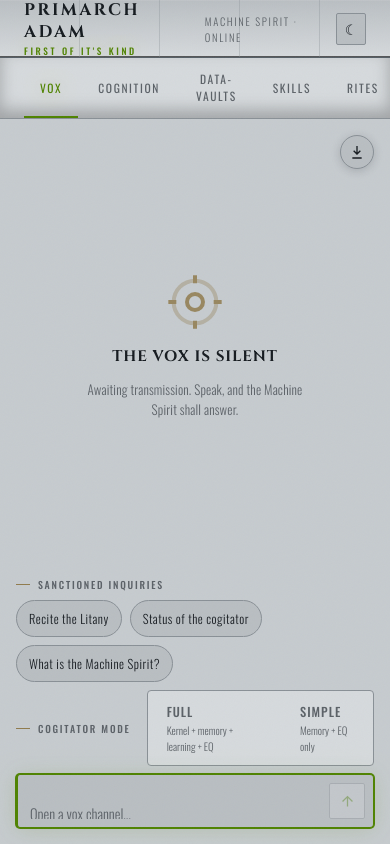
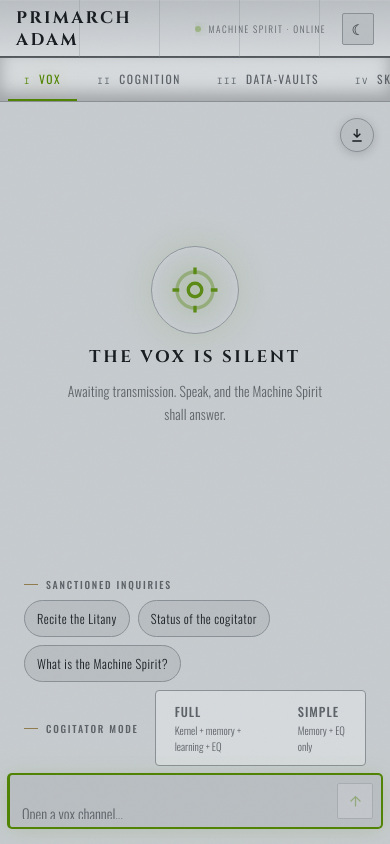
Before and after one commit to AdamMostofi/ADAM, a Flask app: page / in a window 390 px wide. Run offline with Flask 3, Linux system fonts and the light colour scheme; some libraries are stand-ins or nearby versions.

Commit message:
ui: layout and UX pass
- readable 920px chat column, wider empty-state sigil, message max widths
- bento stat cards, sticky-feeling metal chrome, roman tab indices, live status dot
- skip link, tab panel labelling, Home/End tab keys, mobile and reduced-motion rules

```diff
--- a/interface/web/static/css/app.css
+++ b/interface/web/static/css/app.css
@@ -60,10 +60,16 @@
   background: var(--void-2);
   border-bottom: 1px solid var(--edge);
   box-shadow: inset 0 -8px 16px oklch(0% 0 0 / 0.25);
+  counter-reset: tab;
+  overflow-x: auto;
+  scrollbar-width: none;
 }
+.tabs::-webkit-scrollbar { display: none; }
 .tab {
+  position: relative;
   padding: var(--space-3) var(--space-4);
   border: 0;
+  white-space: nowrap;
   border-bottom: 2px solid transparent;
   background: transparent;
   color: var(--ash);
@@ -74,6 +80,17 @@
   text-transform: uppercase;
   transition: color 0.15s ease, border-color 0.15s ease, background 0.15s ease;
 }
+.tab::before {
+  counter-increment: tab;
+  content: counter(tab, upper-roman);
+  margin-right: var(--space-2);
+  font-family: var(--font-mono);
+  font-size: 0.56rem;
+  color: var(--edge-strong);
+  transition: color 0.15s ease;
+}
+.tab:hover::before { color: var(--bone-2); }
+.tab.active::before { color: var(--accent); }
 .tab:hover { color: var(--bone); background: oklch(100% 0 0 / 0.03); }
 .tab.active {
   color: var(--accent);
@@ -276,11 +315,92 @@
 .settings-actions {
   display: flex;
   gap: var(--space-2);
-  padding: 0 var(--space-6);
+  width: 100%;
+  max-width: 1100px;
+  margin: 0 auto;
+  padding: var(--space-2) var(--space-6) 0;
 }
 .add-fact-form {
   display: flex;
   gap: var(--space-2);
+  width: 100%;
+  max-width: 1100px;
+  margin: 0 auto;
   padding: var(--space-3) var(--space-6) 0;
   flex-wrap: wrap;
 }
+
+
+/* ---------- Layout rhythm ---------- */
+html { scroll-behavior: smooth; }
+
+.header-status {
+  display: flex;
+  align-items: center;
+  gap: var(--space-2);
+  max-width: 46vw;
+  overflow: hidden;
+  white-space: nowrap;
+}
+.header-status::before {
+  content: "";
+  width: 6px;
+  height: 6px;
+  border-radius: 50%;
+  background: var(--accent);
+  box-shadow: 0 0 10px var(--accent);
+  animation: adam-breathe 2.6s ease-in-out infinite;
+}
+@keyframes adam-breathe {
+  0%, 100% { opacity: 1; }
+  50% { opacity: 0.35; }
+}
+
+.chat-pane > .adam-conversation { width: 100%; }
+
+.chat-pane > .adam-suggestions,
+.chat-pane > .adam-model-selector,
+.chat-pane > .adam-thinking {
+  width: min(920px, calc(100% - var(--space-8)));
+  margin-inline: auto;
+}
+.chat-pane > .adam-prompt {
+  width: min(920px, calc(100% - var(--space-8)));
+  margin: 0 auto var(--space-4);
+}
+.chat-pane > .adam-loader {
+  width: min(920px, calc(100% - var(--space-8)));
+  margin-inline: auto;
+}
+
+.tab-content.active { animation: adam-panel-in 0.18s ease-out; }
+@keyframes adam-panel-in {
+  from { opacity: 0; transform: translateY(3px); }
+  to { opacity: 1; transform: none; }
+}
+
+@media (max-width: 720px) {
+  .header { padding: 0 var(--space-4); }
+  .brand-sub { display: none; }
+  .header-status { max-width: 34vw; font-size: 0.58rem; }
+  .tabs { padding: 0 var(--space-2); }
+  .pane-head { padding: var(--space-3) var(--space-4); }
+  .scroll-list { padding: var(--space-3) var(--space-4) var(--space-8); }
+  .stats-panel { padding: 0 var(--space-4); grid-template-columns: repeat(2, 1fr); }
+  .settings-actions, .add-fact-form { padding-inline: var(--space-4); }
+  .graph-container { margin: var(--space-3) var(--space-4); }
+  .chat-pane > .adam-suggestions,
+  .chat-pane > .adam-model-selector,
+  .chat-pane > .adam-thinking,
+  .chat-pane > .adam-prompt,
+  .chat-pane > .adam-loader {
+    width: calc(100% - var(--space-4));
+  }
+}
+
+@media (prefers-reduced-motion: reduce) {
+  html { scroll-behavior: auto; }
+  .tab-content.active { animation: none; }
+  .header-status::before { animation: none; }
+  .list-item:hover, .stat-row:hover { transform: none; }
+}
--- a/interface/web/static/css/base.css
+++ b/interface/web/static/css/base.css
@@ -90,6 +90,24 @@ button {
   overflow: hidden;
 }
 
+/* Skip link */
+.skip-link {
+  position: fixed;
+  top: -48px;
+  left: var(--space-4);
+  z-index: 100;
+  padding: var(--space-2) var(--space-4);
+  border: 1px solid var(--accent);
+  background: var(--void);
+  color: var(--accent);
+  font-size: 0.78rem;
+  letter-spacing: 0.08em;
+  text-transform: uppercase;
+  text-decoration: none;
+  transition: top 0.15s ease;
+}
+.skip-link:focus { top: var(--space-2); }
+
 /* Utility */
 .hidden { display: none !important; }
 .sr-only {
--- a/interface/web/static/css/components.css
+++ b/interface/web/static/css/components.css
@@ -13,7 +13,10 @@
   display: flex;
   flex-direction: column;
   gap: var(--space-6);
-  padding: var(--space-6) var(--space-4);
+  width: 100%;
+  max-width: 920px;
+  margin: 0 auto;
+  padding: var(--space-8) var(--space-4);
   min-height: 100%;
 }
 
@@ -30,24 +33,35 @@
 }
 
 .adam-conversation-empty-icon {
-  width: 64px;
-  height: 64px;
-  color: var(--gold);
-  opacity: 0.6;
+  display: grid;
+  place-items: center;
+  width: 88px;
+  height: 88px;
+  padding: var(--space-4);
+  color: var(--accent);
+  border: 1px solid var(--edge);
+  border-radius: 50%;
+  background: radial-gradient(circle, var(--glow), transparent 70%);
+  box-shadow: 0 0 40px var(--glow), inset 0 1px 0 oklch(100% 0 0 / 0.08);
+  opacity: 0.9;
 }
 .adam-conversation-empty-icon svg { width: 100%; height: 100%; }
 
 .adam-conversation-empty h3 {
-  font-size: 0.95rem;
+  font-size: 1.05rem;
+  letter-spacing: 0.16em;
   color: var(--bone);
   text-transform: uppercase;
+  text-wrap: balance;
 }
 
 .adam-conversation-empty p {
   margin: 0;
-  font-size: 0.82rem;
+  font-size: 0.86rem;
   font-weight: 300;
-  max-width: 34ch;
+  max-width: 46ch;
+  line-height: 1.6;
+  text-wrap: pretty;
 }
 
 .adam-scroll-button,
@@ -140,7 +154,9 @@
 .adam-message.is-assistant .adam-message-content {
   padding-left: var(--space-3);
   border-left: 2px solid var(--edge-strong);
+  max-width: 72ch;
 }
+.adam-message.is-user .adam-message-content { max-width: 60ch; }
 
 .adam-message-actions {
   display: flex;
--- a/interface/web/static/js/app.js
+++ b/interface/web/static/js/app.js
@@ -21,7 +21,12 @@ function setupTheme() {
   const theme = stored ?? (window.matchMedia("(prefers-color-scheme: light)").matches ? "light" : "dark");
   root.setAttribute("data-theme", theme);
   const btn = $("#theme-toggle");
-  const sync = () => (btn.textContent = root.getAttribute("data-theme") === "dark" ? "☀" : "☾");
+  const sync = () => {
+    const dark = root.getAttribute("data-theme") === "dark";
+    btn.textContent = dark ? "☀" : "☾";
+    btn.setAttribute("aria-pressed", String(dark));
+    btn.setAttribute("aria-label", dark ? "Switch to light theme" : "Switch to dark theme");
+  };
   btn.addEventListener("click", () => {
     const next = root.getAttribute("data-theme") === "dark" ? "light" : "dark";
     root.setAttribute("data-theme", next);
@@ -52,6 +57,8 @@ function setupTabs() {
     btn.tabIndex = btn.classList.contains("active") ? 0 : -1;
     btn.addEventListener("click", () => activate(btn.dataset.tab));
     btn.addEventListener("keydown", (e) => {
+      if (e.key === "Home") { e.preventDefault(); tabs[0].focus(); activate(tabs[0].dataset.tab); return; }
+      if (e.key === "End") { e.preventDefault(); const last = tabs[tabs.length - 1]; last.focus(); activate(last.dataset.tab); return; }
       if (e.key !== "ArrowRight" && e.key !== "ArrowLeft") return;
       e.preventDefault();
       const next = tabs[(i + (e.key === "ArrowRight" ? 1 : tabs.length - 1)) % tabs.length];
--- a/interface/web/templates/index.html
+++ b/interface/web/templates/index.html
@@ -3,6 +3,8 @@
 <head>
   <meta charset="UTF-8">
   <meta name="viewport" content="width=device-width, initial-scale=1.0">
+  <meta name="description" content="PRIMARCH ADAM — a local reasoning machine with persistent memory.">
+  <meta name="theme-color" content="#0c0e11">
   <title>PRIMARCH ADAM</title>
   <link rel="stylesheet" href="/static/css/tokens.css">
   <link rel="stylesheet" href="/static/css/base.css">
@@ -10,6 +12,7 @@
   <link rel="stylesheet" href="/static/css/app.css">
 </head>
 <body>
+  <a class="skip-link" href="#main">Skip to content</a>
   <div class="app">
     <header class="header">
       <div class="brand">
@@ -18,24 +21,24 @@
       </div>
       <div class="header-right">
         <span class="header-status" id="header-status">Machine Spirit · online</span>
-        <button id="theme-toggle" class="header-btn" type="button" title="Toggle theme" aria-label="Toggle theme">☾</button>
+        <button id="theme-toggle" class="header-btn" type="button" title="Toggle theme" aria-label="Toggle theme" aria-pressed="false">☾</button>
       </div>
     </header>
 
-    <main class="main">
+    <main class="main" id="main">
       <nav class="tabs" role="tablist" aria-label="Sections">
-        <button class="tab active" role="tab" aria-selected="true" aria-controls="tab-chat" data-tab="chat" type="button">Vox</button>
-        <button class="tab" role="tab" aria-selected="false" aria-controls="tab-graph" data-tab="graph" type="button">Cognition</button>
-        <button class="tab" role="tab" aria-selected="false" aria-controls="tab-memory" data-tab="memory" type="button">Data-Vaults</button>
-        <button class="tab" role="tab" aria-selected="false" aria-controls="tab-skills" data-tab="skills" type="button">Skills</button>
-        <button class="tab" role="tab" aria-selected="false" aria-controls="tab-settings" data-tab="settings" type="button">Rites</button>
+        <button id="tab-chat-label" class="tab active" role="tab" aria-selected="true" aria-controls="tab-chat" data-tab="chat" type="button">Vox</button>
+        <button id="tab-graph-label" class="tab" role="tab" aria-selected="false" aria-controls="tab-graph" data-tab="graph" type="button">Cognition</button>
+        <button id="tab-memory-label" class="tab" role="tab" aria-selected="false" aria-controls="tab-memory" data-tab="memory" type="button">Data-Vaults</button>
+        <button id="tab-skills-label" class="tab" role="tab" aria-selected="false" aria-controls="tab-skills" data-tab="skills" type="button">Skills</button>
+        <button id="tab-settings-label" class="tab" role="tab" aria-selected="false" aria-controls="tab-settings" data-tab="settings" type="button">Rites</button>
       </nav>
 
-      <section id="tab-chat" class="tab-content active" role="tabpanel" aria-labelledby="tab-chat-label">
+      <section id="tab-chat" class="tab-content active" role="tabpanel" aria-labelledby="tab-chat-label" tabindex="0">
         <div id="chat-pane" class="chat-pane"></div>
       </section>
 
-      <section id="tab-graph" class="tab-content" role="tabpanel">
+      <section id="tab-graph" class="tab-content" role="tabpanel" aria-labelledby="tab-graph-label" tabindex="0">
         <div class="pane-head">
           <h2>Knowledge Graph</h2>
           <div class="pane-controls">
@@ -43,6 +46,7 @@
               <span class="legend-dot legend-user" title="User inscription"></span>user
               <span class="legend-dot legend-deduced" title="Deduced"></span>deduced
               <span class="legend-dot legend-learned" title="Learned"></span>learned
+              <span class="legend-dot legend-inferred" title="Inferred"></span>inferred
             </span>
             <button id="graph-refresh" class="ghost-btn" type="button">Refresh</button>
           </div>
@@ -50,7 +54,7 @@
         <div id="graph-container" class="graph-container"></div>
       </section>
 
-      <section id="tab-memory" class="tab-content" role="tabpanel">
+      <section id="tab-memory" class="tab-content" role="tabpanel" aria-labelledby="tab-memory-label" tabindex="0">
         <div class="pane-head">
           <h2>Data-Vaults</h2>
           <div class="pane-controls">
@@ -68,12 +72,12 @@
         <div id="memory-list" class="scroll-list" aria-live="polite"></div>
       </section>
 
-      <section id="tab-skills" class="tab-content" role="tabpanel">
+      <section id="tab-skills" class="tab-content" role="tabpanel" aria-labelledby="tab-skills-label" tabindex="0">
         <div class="pane-head"><h2>Skills</h2><button id="skills-refresh" class="ghost-btn" type="button">Refresh</button></div>
         <div id="skills-list" class="scroll-list" aria-live="polite"></div>
       </section>
 
-      <section id="tab-settings" class="tab-content" role="tabpanel">
+      <section id="tab-settings" class="tab-content" role="tabpanel" aria-labelledby="tab-settings-label" tabindex="0">
         <div class="pane-head"><h2>Rites</h2></div>
         <div id="stats-panel" class="stats-panel" aria-live="polite"></div>
         <div class="settings-actions">
```
Also changed, not shown: other parts of interface/web/static/css/app.css (+34 -12 lines).
